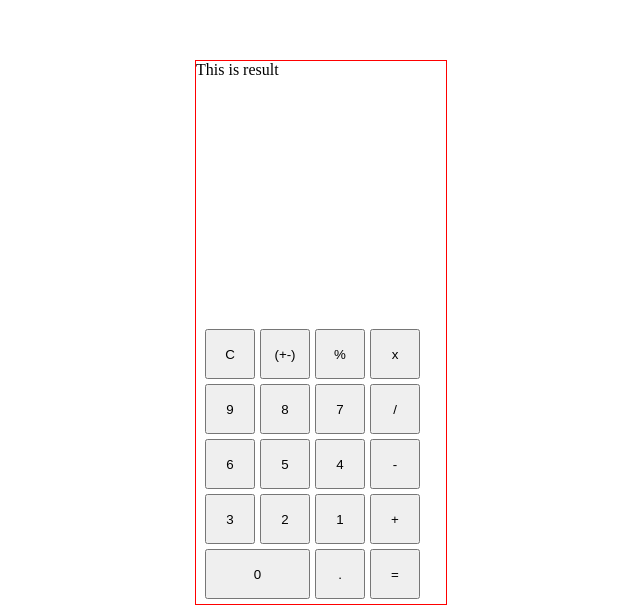
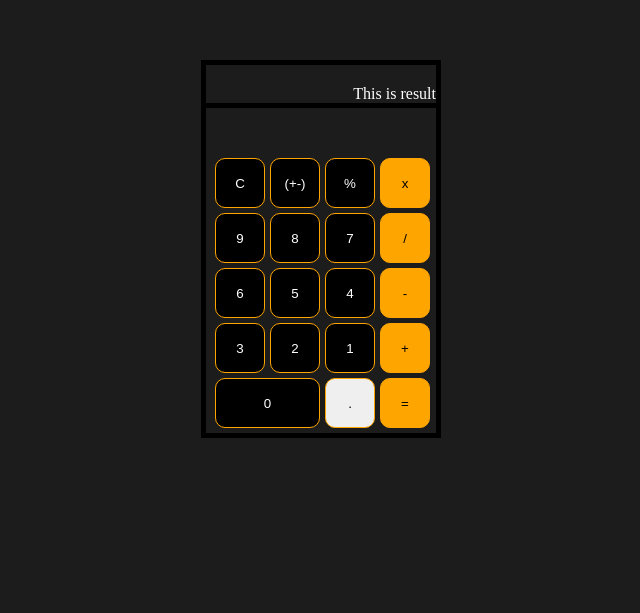
Before and after one commit to Mario0703/Calculator, a plain HTML site: page index.html in a window 1280 px wide. Shown: the part 240-853 px from the top of the page, without its empty margins (319-959 px from the left). After the commit the page ends 800 px from the top, so only its background shows below. Drawn offline with Linux system fonts and the light colour scheme.

Commit message:
Finished most CSS and HTML

```diff
--- a/index.html
+++ b/index.html
@@ -9,7 +9,9 @@
 </head>
 <body>
     <div class="calculator">
-        <label id="result-box" class="box">This is result</label>
+        <div class="box">
+            <label id="result-box">This is result</label>
+        </div>
             <div class="number-div">
             <button id="num-clear" class="nums btn">C</button>
             <button id="num-clear" class="nums btn">(+-)</button>
--- a/style.css
+++ b/style.css
@@ -1,8 +1,12 @@
+body{
+    background-color: #1c1c1c;
+}
+
 .calculator{
-    border: 1px solid red;
+    border: 5px solid black ;
     margin: 0 auto;
     margin-top: 300px;
-    width: 250px;
+    width: 230px;
 }
 
 .btn{
@@ -10,20 +14,40 @@
     height: 50px;
     margin-left: 5px;
     margin-bottom: 5px;
+    cursor: pointer;
+    border-radius: 10px;
+    border: 1px solid orange;
+
+}
+
+.operators{
+    background-color: orange;
+}
+
+.nums{
+    background-color: black;
+    color: white;
+}
+
+.box{
+    color: white;
+    margin-bottom: 0px;
+    text-align: right;
+    border-bottom: 5px solid black;
+    margin-top: 20px;
 }
 
 .number-div{
     width: 240px;
     display: flex;
     flex-wrap: wrap;
-    margin-top: 250px;
+    margin-top: 50px;
     margin-left: 4px;
+    text-align: center;
 }
 
 
 .operator-div{
     margin-left:  auto;
     width: 60px;
-    margin-top: -277px;
-
 }
```
